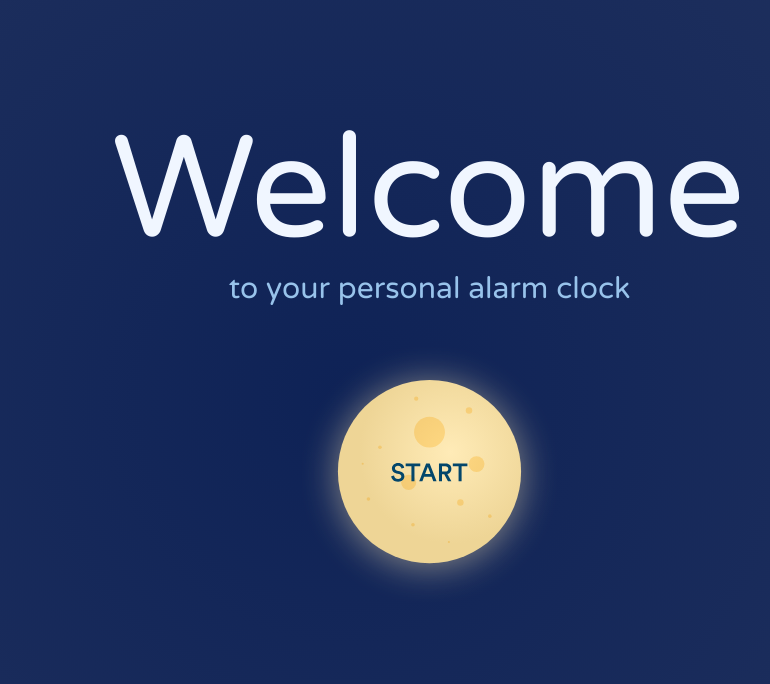
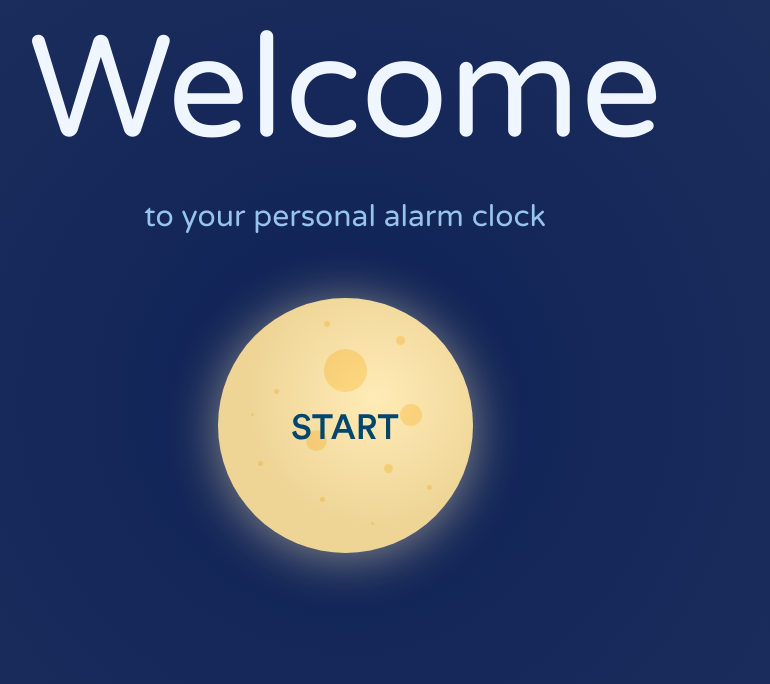
Before and after one commit to calvintoes/NMDE_Sprint2, a plain HTML site: page src/index.html in a window 1280 px wide. Shown: the whole page, without its empty margins (295-1065 px from the left). Drawn offline with nearby package versions, Linux system fonts and the light colour scheme.

Commit message:
removed unneccessary css

```diff
--- a/src/css/styles.css
+++ b/src/css/styles.css
@@ -20,31 +20,17 @@ p {
 
 
 #welcome {
-    position: absolute;
-    width: 632px;
-    height: 182px;
-    left: 406px;
-    top: 100px;
     font-size: 144px;
     line-height: 182px;
     color: #F0F6FF;
 }
 
 #littleInfo {
-    position: absolute;
-    width: 573px;
-    height: 38px;
-    left: 438px;
-    top: 270px;
+
     font-size: 30px;
     line-height: 38px;
     color: #98C3EB;
 }
 
 #start {
-    position: absolute;
-    width: 255px;
-    height: 255px;
-    left: 597px;
-    top: 347px;
 }
--- a/src/index.html
+++ b/src/index.html
@@ -24,7 +24,7 @@
         <div class="row">
             <div class="col">
                 <form action="Alarm.html" method="GET">
-                    <input type="image" id="start" src="../assets/Button.svg" alt="startButton">
+                    <input type="image" class="rounded mx-auto d-block" id="start" src="../assets/Button.svg" alt="startButton">
                 </form>
             </div>
         </div>
```
